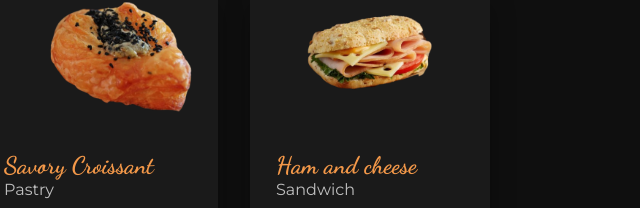
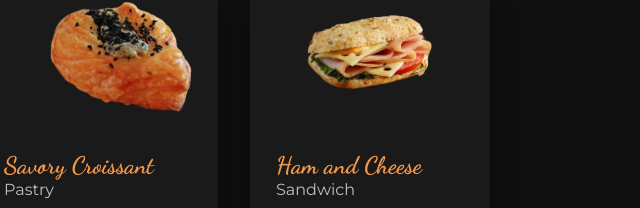
Before and after one commit to essamabobakr900-bit/Bakery-Website, a plain HTML site: page index.html in a window 1280 px wide. Shown: the part 2743-2951 px from the top of the page, 542-1182 px from the left. Drawn offline with nearby package versions, Linux system fonts and the light colour scheme.

Commit message:
Little change.

```diff
--- a/index.html
+++ b/index.html
@@ -254,7 +254,7 @@
                     <img src="images/9.png" alt="image" class="favorite__img-1">
 
                     <div class="favorite__data">
-                        <h2 class="favorite__title">Ham and cheese</h2>
+                        <h2 class="favorite__title">Ham and Cheese</h2>
                         <span class="favorite__subtitle">Sandwich</span>
                         <h3 class="favorite__price">120L.E.</h3>
                     </div>
```
